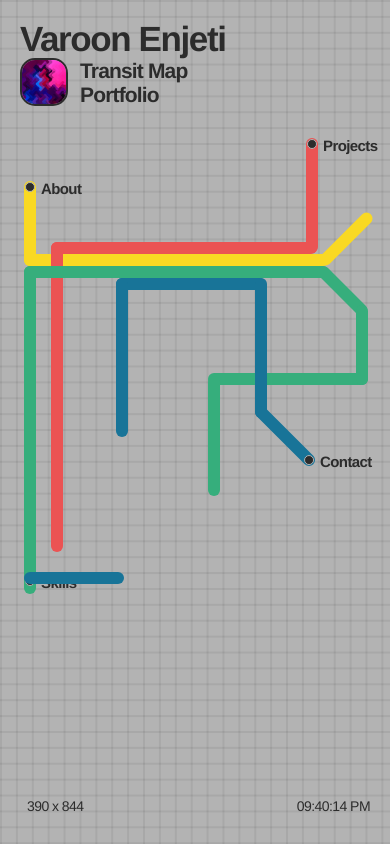
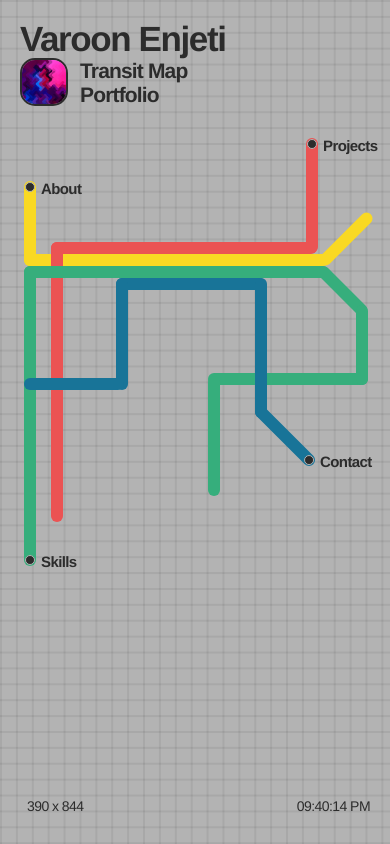
Before and after one commit to varoon-enjeti/portfolio-website, a Next.js app: page / in a window 390 px wide. Built offline with nearby package versions, Linux system fonts and the light colour scheme.

Commit message:
big fixes and clean up

```diff
--- a/app/components/lines/greenline.tsx
+++ b/app/components/lines/greenline.tsx
@@ -4,16 +4,16 @@ import { greenProps, SetStateType } from '../types';
 const Greenline: React.FC<greenProps> = ({ setSkills }) => {
     return (
         <div className="relative">
-            <div className="bg-green h-3 md:h-6 w-[calc(100%-45px)] md:w-[calc(100%-50px-472px)] absolute top-[246px] md:top-[393px] left-[4px] md:left-[218px] tl-tr-br-bl sit"></div>
-            <div className="bg-green h-[300px] md:h-[220px] nb:h-[328px] w-3 md:w-6 absolute top-[246px] md:top-[393px] left-[4px] md:left-[218px] tl-tr-br-bl sil">
+            <div className="bg-green h-3 md:h-6 w-[calc(100%-45px)] md:w-[calc(100%-50px-472px)] absolute top-[246px] md:top-[393px] left-[4px] md:left-[218px] rounded-[30px] sit"></div>
+            <div className="bg-green h-[300px] md:h-[220px] nb:h-[328px] w-3 md:w-6 absolute top-[246px] md:top-[393px] left-[4px] md:left-[218px] rounded-[30px] sil">
                 <button onClick={() => {setSkills(true)}} type="button" className="open-btn relative left-[1px] md:left-[2px] w-[10px] md:w-5 h-[10px] md:h-5 bg-darkgrey border-[1px] md:border-2 border-lightgrey rounded-full top-[calc(100%-15px)] md:top-[198px] nb:top-[306px]">
                     <p className="font-sans text-[15px] md:text-[30px] text-darkgrey font-semibold relative left-[15px] md:left-[23px] -top-[12px] md:-top-[9px] tracking-[-0.04em]">Skills</p>
                 </button>
             </div>
-            <div className="bg-green h-3 md:h-6 w-[65px] md:w-[90px] absolute top-[265px] md:top-[418px] left-[calc(100%-60px)] md:left-[calc(100%-50px-472px+186px)] rotate-45 tl-tr-br-bl sibr"></div>
-            <div className="bg-green h-3 md:h-6 w-[160px] md:w-[200px] top-[353px] md:top-[442px] left-[calc(100%-162px)] md:left-[calc(100%-50px-472px+243px)] absolute tl-tr-br-bl sir"></div>
-            <div className="bg-green h-[80px] md:h-0 w-3 md:w-0 absolute left-[calc(100%-14px)] top-[285px] tl-tr-br-bl sir"></div>
-            <div className="bg-green h-[120px] md:h-0 w-3 md:w-0 absolute left-[calc(100%-162px)] top-[356px] tl-tr-br-bl sir"></div>
+            <div className="bg-green h-3 md:h-6 w-[65px] md:w-[90px] absolute top-[265px] md:top-[418px] left-[calc(100%-60px)] md:left-[calc(100%-50px-472px+186px)] rotate-45 rounded-[30px] sibr"></div>
+            <div className="bg-green h-3 md:h-6 w-[160px] md:w-[200px] top-[353px] md:top-[442px] left-[calc(100%-162px)] md:left-[calc(100%-50px-472px+243px)] absolute rounded-[30px] sir"></div>
+            <div className="bg-green h-[80px] md:h-0 w-3 md:w-0 absolute left-[calc(100%-14px)] top-[285px] rounded-[30px] sir"></div>
+            <div className="bg-green h-[120px] md:h-0 w-3 md:w-0 absolute left-[calc(100%-162px)] top-[356px] rounded-[30px] sir"></div>
         </div>
     );
 }
--- a/app/components/lines/redline.tsx
+++ b/app/components/lines/redline.tsx
@@ -4,9 +4,9 @@ import { redProps, SetStateType } from '../types';
 const Redline: React.FC<redProps> = ({ setProject }) => {
     return (
         <div className="relative">
-            <div className="bg-red h-3 md:h-6 w-[calc(100%-84px)] md:w-[164px] lg:w-[calc(100%-50px-760px)] absolute top-[222px] md:top-[345px] left-[31px] md:left-[314px] tl-tr-br-bl sit"></div>
-            <div className="bg-red h-[280px] md:h-[140px] nb:h-[310px] w-3 md:w-6 absolute top-[222px] md:top-[345px] left-[31px] md:left-[314px] tl-tr-br-bl sir"></div>
-            <div className="bg-red h-[115px] md:h-[247px] w-3 md:w-6 absolute top-[118px] md:top-[122px] left-[calc(100%-64px)] md:left-[454px] lg:left-[calc(100%-50px-760px+290px)] tl-tr-br-bl sir">
+            <div className="bg-red h-3 md:h-6 w-[calc(100%-84px)] md:w-[164px] lg:w-[calc(100%-50px-760px)] absolute top-[222px] md:top-[345px] left-[31px] md:left-[314px] rounded-[30px] sit"></div>
+            <div className="bg-red h-[280px] md:h-[140px] nb:h-[310px] w-3 md:w-6 absolute top-[222px] md:top-[345px] left-[31px] md:left-[314px] rounded-[30px] sir"></div>
+            <div className="bg-red h-[115px] md:h-[247px] w-3 md:w-6 absolute top-[118px] md:top-[122px] left-[calc(100%-64px)] md:left-[454px] lg:left-[calc(100%-50px-760px+290px)] rounded-[30px] sir">
                 <button onClick={() => {setProject(true)}} type="button" className="open-btn relative left-[1px] md:left-[2px] w-[10px] md:w-5 h-[10px] md:h-5 bg-darkgrey border-[1px] md:border-2 border-lightgrey rounded-full -top-[3px] md:top-[2px]">
                     <p className="font-sans text-[15px] md:text-[30px] text-darkgrey font-semibold relative left-[15px] md:left-[23px] -top-[12px] md:-top-[9px] tracking-[-0.04em]">Projects</p>
                 </button>
--- a/app/components/lines/yellowline.tsx
+++ b/app/components/lines/yellowline.tsx
@@ -4,13 +4,13 @@ import { yellowProps, SetStateType } from '../types';
 const Yellowline: React.FC<yellowProps> = ({ setAbout }) => {
     return (
         <div className="relative">
-            <div className="bg-yellow h-3 md:h-6 w-[calc(100%-45px)] md:w-[calc(100%-50px-580px)] absolute top-[234px] md:top-[369px] left-[4px] md:left-[282px] tl-tr-br-bl sib"></div>
-            <div className="bg-yellow h-[85px] md:h-32 w-3 md:w-6 absolute top-[161px] md:top-[265px] left-[4px] md:left-[282px] tl-tr-br-bl sitl">
+            <div className="bg-yellow h-3 md:h-6 w-[calc(100%-45px)] md:w-[calc(100%-50px-580px)] absolute top-[234px] md:top-[369px] left-[4px] md:left-[282px] rounded-[30px]"></div>
+            <div className="bg-yellow h-[85px] md:h-32 w-3 md:w-6 absolute top-[161px] md:top-[265px] left-[4px] md:left-[282px] rounded-[30px] sitl">
                 <button onClick={() => {setAbout(true)}} type="button" className="open-btn relative left-[1px] md:left-[2px] w-[10px] md:w-5 h-[10px] md:h-5 bg-darkgrey border-[1px] md:border-2 border-lightgrey rounded-full -top-[3px] md:top-[2px]">
                     <p className="font-sans text-[15px] md:text-[30px] text-darkgrey font-semibold relative left-[15px] md:left-[23px] -top-[12px] md:-top-[9px] tracking-[-0.04em]">About</p>
                 </button>
             </div>
-            <div className="bg-yellow h-[70px] md:h-[370px] w-3 md:w-6 absolute top-[184px] md:top-[72px] left-[calc(100%-30px)] md:left-[calc(100%-50px-580px+382px)] rotate-45 tl-tr-br-bl sitr"></div>
+            <div className="bg-yellow h-[70px] md:h-[370px] w-3 md:w-6 absolute top-[184px] md:top-[72px] left-[calc(100%-30px)] md:left-[calc(100%-50px-580px+382px)] rotate-45 rounded-[30px] sitr"></div>
         </div>
     );
 }
--- a/app/globals.css
+++ b/app/globals.css
@@ -257,72 +257,6 @@ button {
     transition: opacity 300ms, transform 300ms;
 }
 
-/* BORDER RADIUS CLASSES */
-
-.no-radius {
-    border-radius: 0px 0px 0px 0px;
-}
-
-.bl {
-    border-radius: 0px 0px 0px 30px;
-}
-
-.br {
-    border-radius: 0px 0px 30px 0px;
-}
-
-.br-bl {
-    border-radius: 0px 0px 30px 30px;
-}
-
-.tr {
-    border-radius: 0px 30px 0px 0px;
-}
-
-.tr-bl {
-    border-radius: 0px 30px 0px 30px;
-}
-
-.tr-br {
-    border-radius: 0px 30px 30px 0px;
-}
-
-.tr-br-bl {
-    border-radius: 0px 30px 30px 30px;
-}
-
-.tl {
-    border-radius: 30px 0px 0px 0px;
-}
-
-.tl-bl {
-    border-radius: 30px 0px 0px 30px;
-}
-
-.tl-br {
-    border-radius: 30px 0px 30px 0px;
-}
-
-.tl-br-bl {
-    border-radius: 30px 0px 30px 30px;
-}
-
-.tl-tr {
-    border-radius: 30px 30px 0px 0px;
-}
-
-.tl-tr-bl {
-    border-radius: 30px 30px 0px 30px;
-}
-
-.tl-tr-br {
-    border-radius: 30px 30px 30px 0px;
-}
-
-.tl-tr-br-bl {
-    border-radius: 30px 30px 30px 30px;
-}
-
 /* OPEN BUTTONS */
 
 .open-btn {
--- a/package.json
+++ b/package.json
@@ -16,8 +16,8 @@
     "react-transition-group": "^4.4.5"
   },
   "devDependencies": {
-    "@types/node": "^20",
-    "@types/react": "^18",
+    "@types/node": "20.11.0",
+    "@types/react": "18.2.47",
     "@types/react-dom": "^18",
     "@types/react-transition-group": "^4.4.10",
     "autoprefixer": "^10.4.16",
--- a/tailwind.config.ts
+++ b/tailwind.config.ts
@@ -20,7 +20,7 @@ const config: Config = {
         'lightgrey': '#B3B3B3',
       },
       screens: {
-        'nb': { 'raw': '(min-height: 771px)' },
+        'nb': { 'raw': '(min-height: 771px) and (min-width: 768px)' },
       }
     },
   },
```
Also changed, not shown: app/components/lines/blueline.tsx (+6 -6 lines), 1 other file (tests, documents, lock files or other folders).
